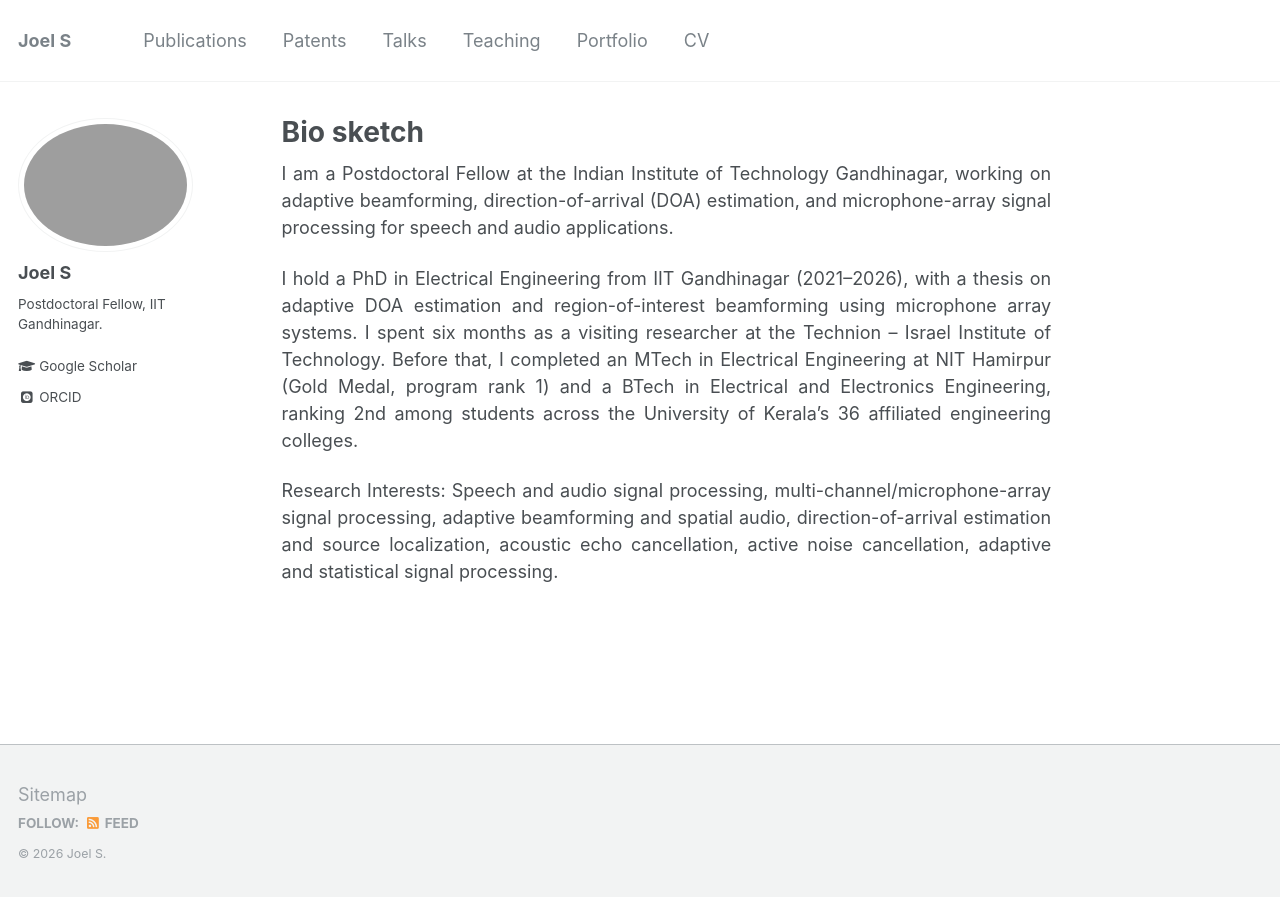
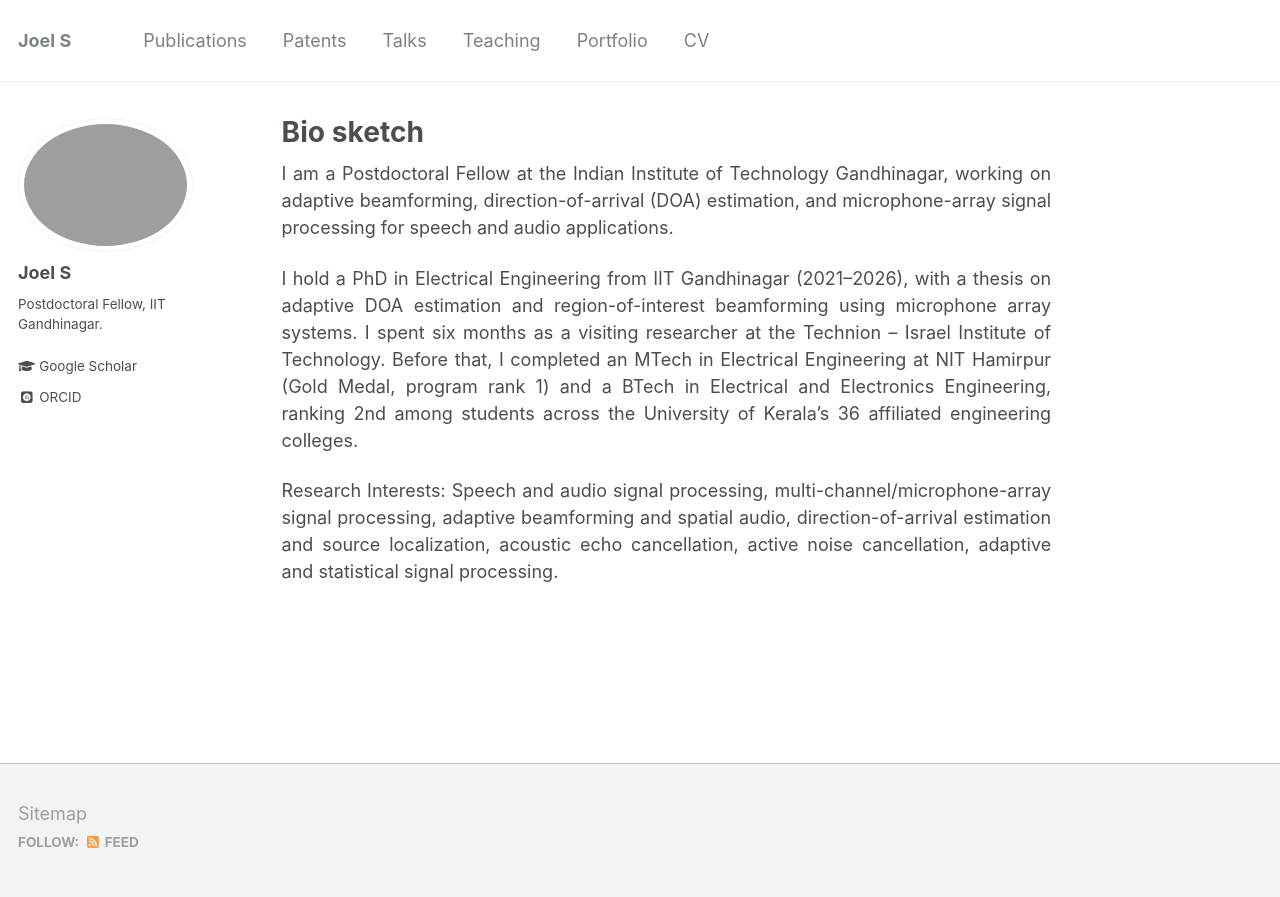
Before and after one commit to Joels1994/Joels1994.github.io, a Jekyll site: the page built from _pages/about.md, in a window 1280 px wide. Shown: the top 897 px of the page. Built offline with Jekyll 4.4.1, drawn with Linux system fonts in a browser that asks for light colours; some web fonts are replaced.

Commit message:
Remove copyright line from footer

```diff
--- a/_includes/footer.html
+++ b/_includes/footer.html
@@ -20,5 +20,3 @@
     <li><a href="{% if site.atom_feed.path %}{{ site.atom_feed.path }}{% else %}{{ base_path }}/feed.xml{% endif %}"><i class="fa fa-fw fa-rss-square" aria-hidden="true"></i> {{ site.data.ui-text[site.locale].feed_label | default: "Feed" }}</a></li>
   </ul>
 </div>
-
-<div class="page__footer-copyright">&copy; {{ site.time | date: '%Y' }} {{ site.name | default: site.title }}.</div>
```
